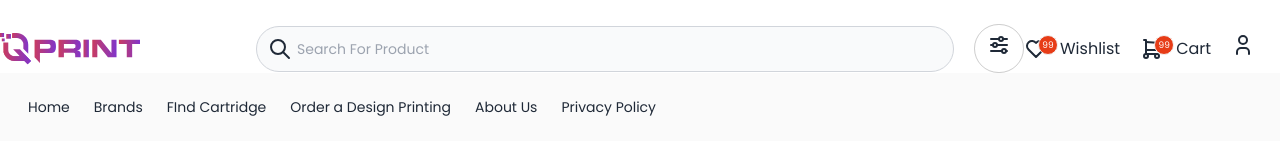
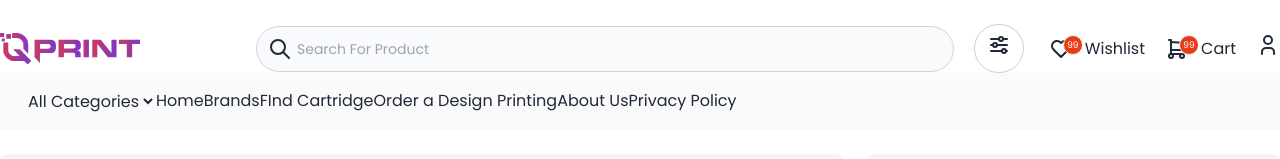
Before and after one commit to expertsquad/q-print-client, a Next.js app: page / in a window 1280 px wide. Shown: the top 159 px of the page. Built offline with nearby package versions, Linux system fonts and the light colour scheme.

Commit message:
working on header dynamic

```diff
--- a/src/components/header/Header.tsx
+++ b/src/components/header/Header.tsx
@@ -4,6 +4,7 @@ import {
   IconUser,
   IconSearch,
   IconAdjustmentsHorizontal,
+  IconMenu2,
 } from "@tabler/icons-react";
 import IconButton from "./IconButton";
 import Image from "next/image";
@@ -19,7 +20,7 @@ const Header = () => {
           <Image src={qPrintLogo} alt="Logo" />
         </div>
         {/* ==SearchBar & Filter== */}
-        <div className="order-4 md:order-2 section-second-child flex items-center w-full gap-5">
+        <div className="order-4 md:order-2 section-second-child flex items-center w-full gap-5 col-span-3 md:col-span-1">
           <div className="relative w-full">
             <div className="absolute inset-y-0 start-0 flex items-center ps-3 pointer-events-none ">
               <IconSearch />
@@ -27,7 +28,7 @@ const Header = () => {
             <input
               type="search"
               id="default-search"
-              className="inline-block w-full rounded-full px-4 py-3 ps-10 text-sm text-gray-900 border border-gray-300 bg-gray-50 outline-none"
+              className="inline-block w-full rounded-full px-4 py-3 ps-10 text-sm text-black text-opacity-50 border border-gray-300 bg-gray-50 outline-none"
               placeholder="Search For Product"
             />
           </div>
@@ -37,7 +38,7 @@ const Header = () => {
           </div>
         </div>
         {/* ==Wishlist, Cart, and Profile== */}
-        <div className="order-3 md:order-3 section-last-child flex items-center gap-5">
+        <div className="order-3 md:order-3 section-last-child flex items-center gap-5 justify-end">
           <IconButton
             icon={<IconHeart />}
             badgeCount={99}
@@ -55,45 +56,50 @@ const Header = () => {
         </div>
         {/* ==Menubar== */}
         <div className="order-1 md:order-4 md:bg-[#FAFAFA] py-4 flex gap-6 md:col-span-3">
+          {/* ==Mobile Version== */}
           <div className="dropdown">
-            <div tabIndex={0} role="button" className="btn btn-ghost lg:hidden">
-              <svg
-                xmlns="http://www.w3.org/2000/svg"
-                className="h-5 w-5"
-                fill="none"
-                viewBox="0 0 24 24"
-                stroke="currentColor"
-              >
-                <path
-                  strokeLinecap="round"
-                  strokeLinejoin="round"
-                  strokeWidth="2"
-                  d="M4 6h16M4 12h8m-8 6h16"
-                />
-              </svg>
+            <div tabIndex={0} role="button" className="btn btn-ghost md:hidden">
+              <IconMenu2 />
+              {""}
             </div>
-            <ul
+            <div
               tabIndex={0}
-              className="menu menu-sm dropdown-content mt-3 z-[1] p-2 shadow bg-base-100 rounded-box w-52"
+              className="menu menu-sm dropdown-content mt-3 z-[1] p-2 shadow  rounded-box w-[400px] bg-orange-600"
             >
-              <Link href="/home">Home</Link>
+              <div className="w-full bg-slate-500 flex flex-col">
+                <Link href="/" className="w-full">
+                  Home
+                </Link>
+                <Link href="/home">Brands</Link>
+                <Link href="/home">FInd Cartridge</Link>
+                <Link href="/home">Order a Design Printing </Link>
+                <Link href="/home">About Us</Link>
+                <Link href="/home">Privacy Policy</Link>
+                {""}
+              </div>
+            </div>
+          </div>
+
+          {/* ==Desktop Version== */}
+          <div className="hidden md:flex">
+            <div className="flex">
+              <select className="outline-none bg-transparent ">
+                <option selected disabled hidden>
+                  All Categories
+                </option>
+                <option value="">Printer</option>
+                <option value="saab">Cartridge</option>
+                <option value="opel">Ink</option>
+              </select>
+
+              <Link href="/">Home</Link>
               <Link href="/home">Brands</Link>
               <Link href="/home">FInd Cartridge</Link>
               <Link href="/home">Order a Design Printing </Link>
               <Link href="/home">About Us</Link>
               <Link href="/home">Privacy Policy</Link>
-            </ul>
-          </div>
-
-          <div className="hidden lg:flex">
-            <ul className="menu menu-sm menu-horizontal px-1 flex gap-6">
-              <Link href="/home">Home</Link>
-              <Link href="/home">Brands</Link>
-              <Link href="/home">FInd Cartridge</Link>
-              <Link href="/home">Order a Design Printing </Link>
-              <Link href="/home">About Us</Link>
-              <Link href="/home">Privacy Policy</Link>
-            </ul>
+            </div>
+            {""}
           </div>
         </div>
       </section>
```
